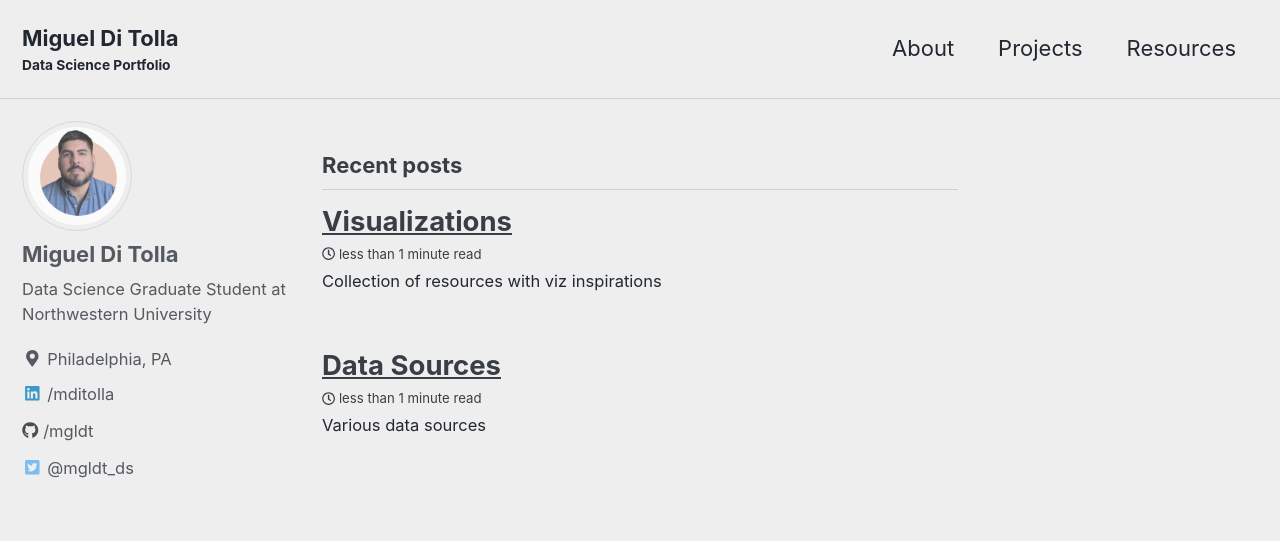
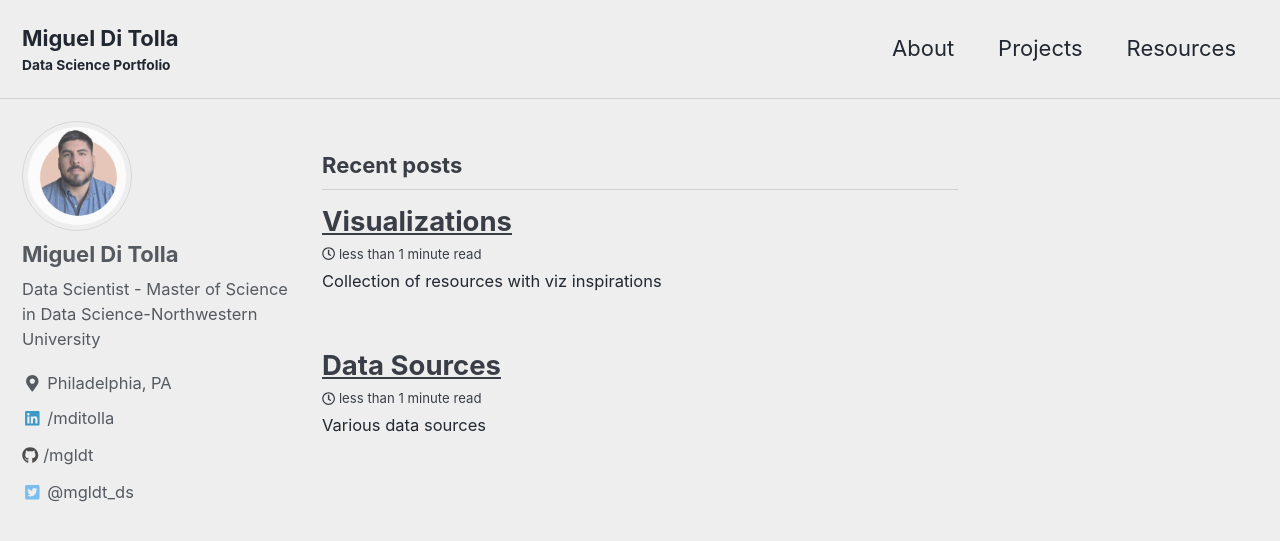
Before and after one commit to mgldt/mgldt.github.io, a Jekyll site: the page built from index.html, in a window 1280 px wide and 900 px high. Shown: the top 541 px of the window. Built offline with Jekyll 4.4.1, drawn with Linux system fonts in a browser that asks for light colours; cached includes are drawn as plain includes; the list of posts is cut into pages by our own code.

Commit message:
Update _config.yml

```diff
--- a/_config.yml
+++ b/_config.yml
@@ -108,8 +108,8 @@
 # Site Author
 author:
   name             : "Miguel Di Tolla"
-  avatar           : "/images/avatar.jpg" # path of avatar image, e.g. "/assets/images/bio-photo.jpg"
-  bio              : "Data Science Graduate Student at Northwestern University"
+  avatar           : "/images/mgldt_avatar.png" # path of avatar image, e.g. "/assets/images/bio-photo.jpg"
+  bio              : "Data Scientist - Master of Science in Data Science-Northwestern University"
   location         : "Philadelphia, PA"
   email            :
   links:
```
